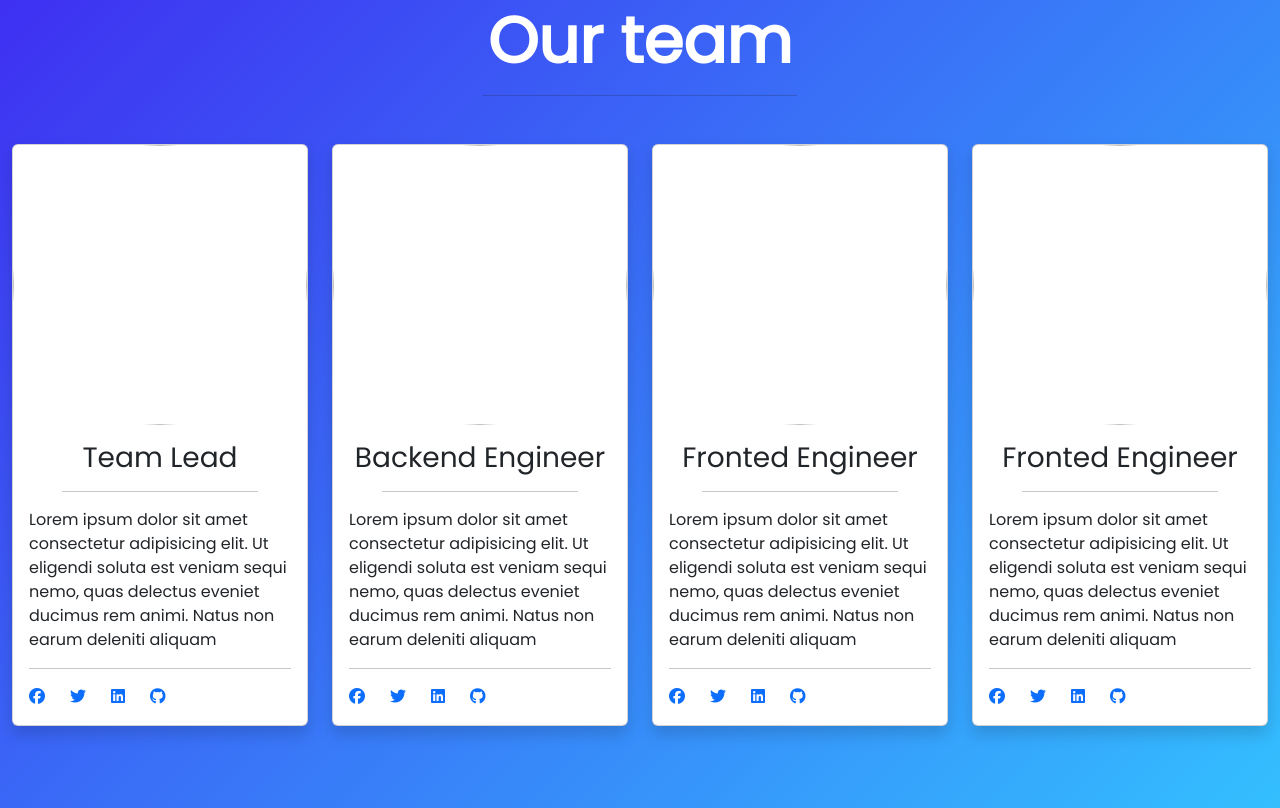
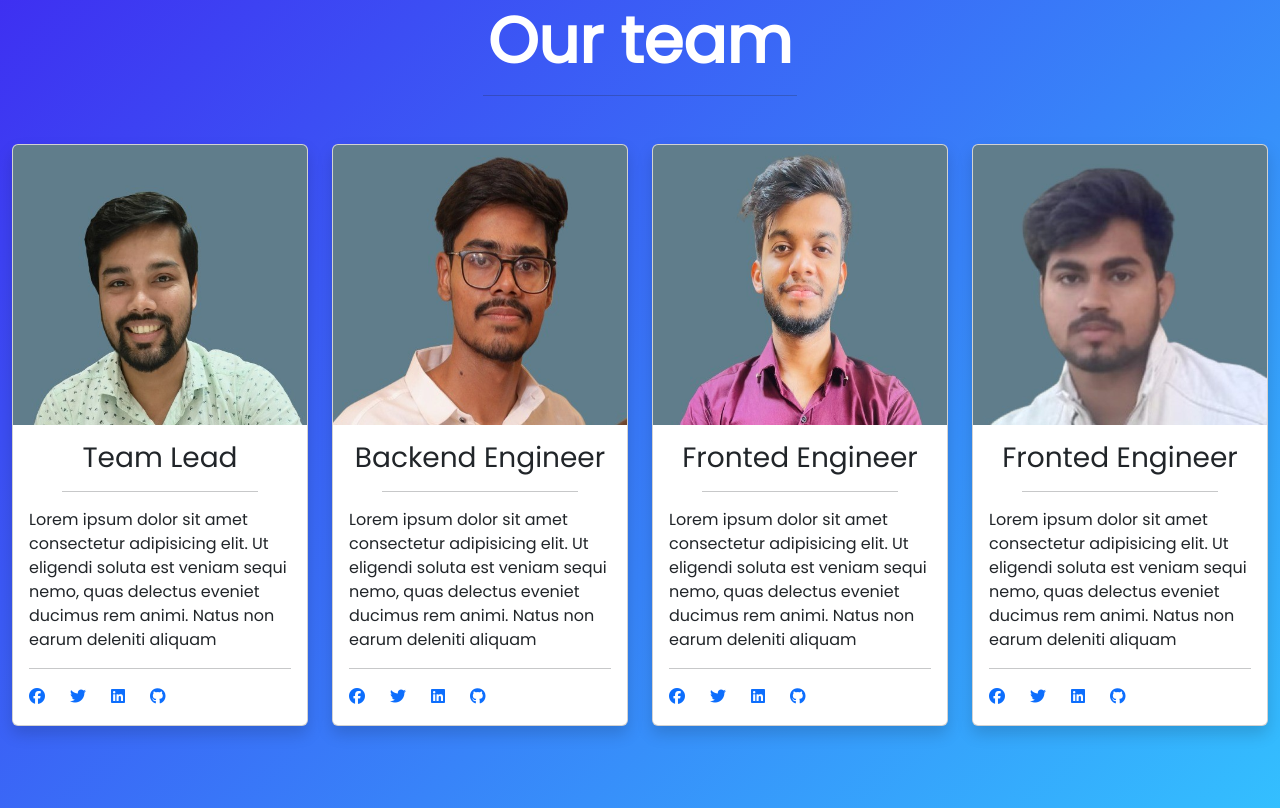
Before and after one commit to uvsingh007/web-dev-ratna-8765, a plain HTML site: page akash/about.html in a window 1280 px wide. Shown: the part 852-1660 px from the top of the page. Drawn offline with nearby package versions, Linux system fonts and the light colour scheme.

Commit message:
semi-final

```diff
--- a/akash/about.css
+++ b/akash/about.css
@@ -125,7 +125,7 @@ section {
 }
 
 .card img {
-    border-radius: 50%;
+    border-radius: 0px;
 }
 
 .card {
--- a/akash/about.html
+++ b/akash/about.html
@@ -88,7 +88,7 @@
             <div class="row mb-5">
                 <div class="col-12 col-sm-6 col-md-3 m-auto">
                     <div class="card shadow">
-                        <img src="/assets/web.svg" alt="" class="card-img-top">
+                        <img src="../assets/user/rantubg.png    " alt="" class="card-img-top">
                         <div class="card-body">
                             <h3 class="text-center">Team Lead</h3>
                             <hr class="mx-auto w-75">
@@ -107,7 +107,7 @@
                 </div>
                 <div class="col-12 col-sm-6 col-md-3 m-auto">
                     <div class="card shadow">
-                        <img src="/assets/seo.svg" alt="" class="card-img-top">
+                        <img src="../assets/user/yuvrajbg.png" alt="" class="card-img-top">
                         <div class="card-body">
                             <h3 class="text-center">Backend Engineer</h3>
                             <hr class="mx-auto w-75">
@@ -129,7 +129,7 @@
                 <div class="col-12 col-sm-6 col-md-3 m-auto">
 
                     <div class="card shadow">
-                        <img src="/assets/web.svg" alt="" class="card-img-top">
+                        <img src="../assets/user/arsalanbg.png" alt="" class="card-img-top">
                         <div class="card-body">
                             <h3 class="text-center">Fronted Engineer</h3>
                             <hr class="mx-auto w-75">
@@ -151,7 +151,7 @@
                 <div class="col-12 col-sm-6 col-md-3 m-auto">
 
                     <div class="card shadow">
-                        <img src="/assets/./WhatsApp_Image_2023-08-20_at_10.29.58_PM-removebg-preview.png" alt="" class="card-img-top">
+                        <img src="../assets/user/akashbg.png" alt="" class="card-img-top">
                         <div class="card-body">
                             <h3 class="text-center">Fronted Engineer</h3>
                             <hr class="mx-auto w-75">
```
Also changed, not shown: index.html (+1 -1 lines), yuvraj/cardPage/cardPage.js (+6 -2 lines).
